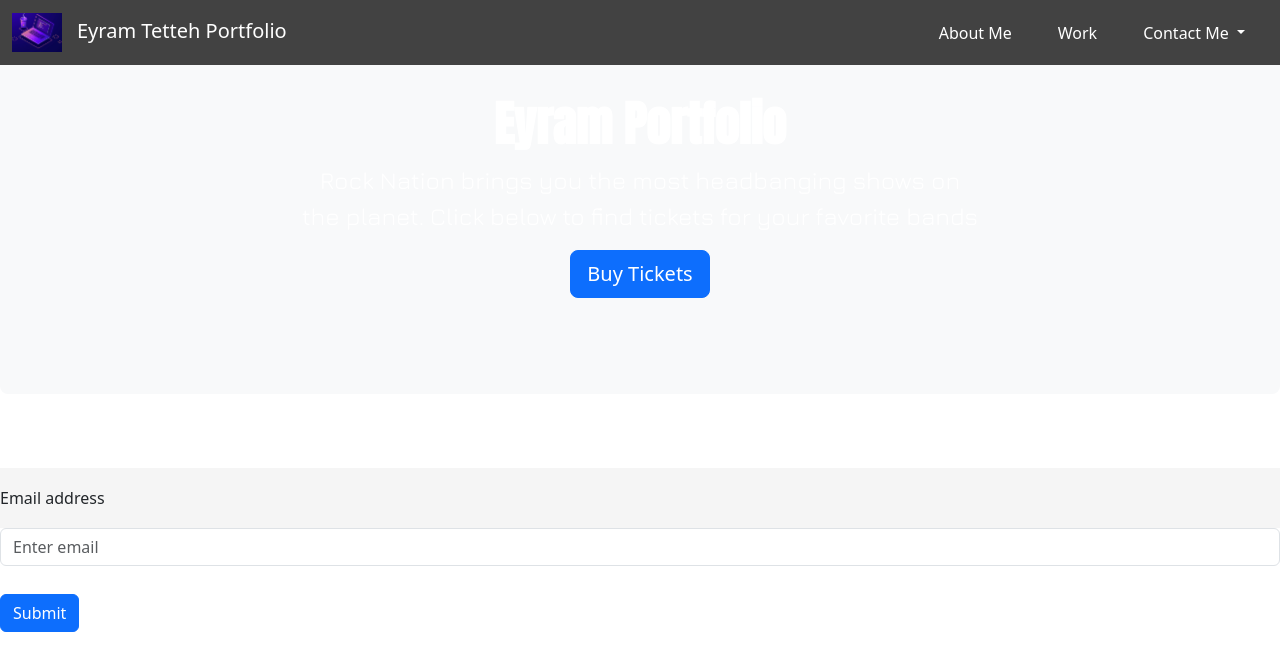
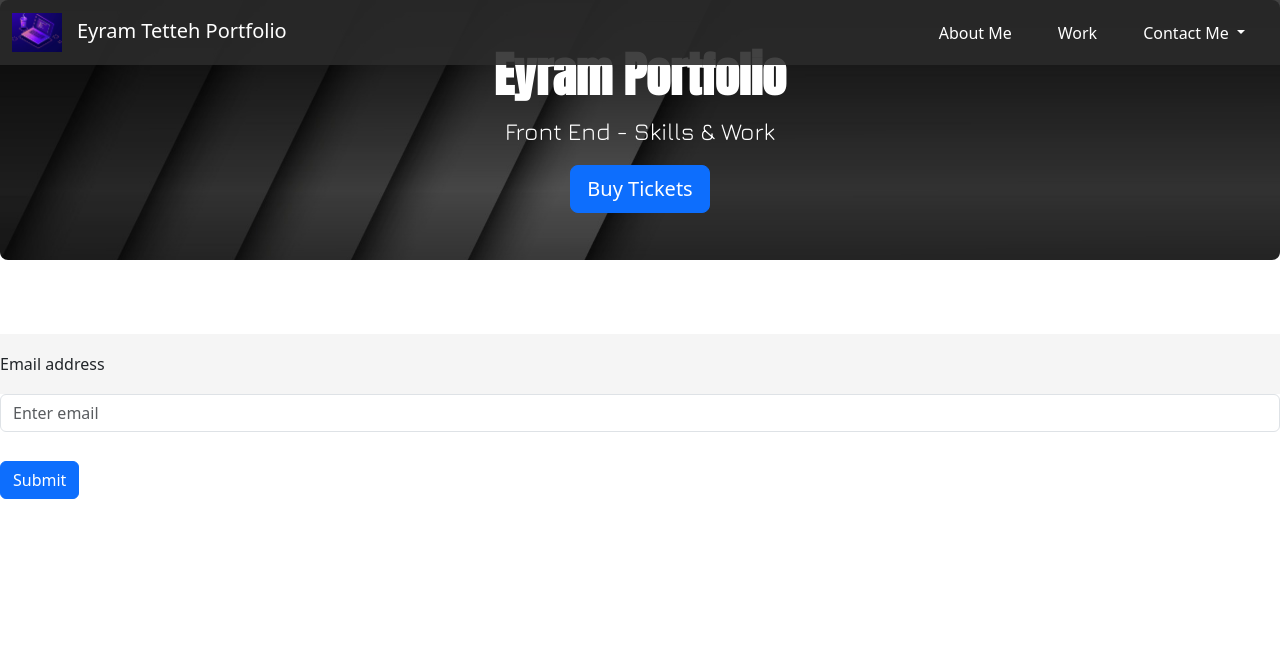
Before and after one commit to Quarshie30/PortfolioBootstrap, a plain HTML site: page index.html in a window 1280 px wide. Drawn offline with nearby package versions, Linux system fonts and the light colour scheme.

Commit message:
Heading added with background image and text, button to be added to take users directly to work and skills section

```diff
--- a/css/index.css
+++ b/css/index.css
@@ -54,14 +54,14 @@ p {
   background-image: url(../images/Jumbo-bkgrnd.jpeg);
   background-size: cover;
   background-repeat: no-repeat;
-  height: calc(100vh - 25px);
+  height: calc(75vh - 340px);
   display: flex;
   align-items: center;
   justify-content: center;
 }
 
-/* Jumbotron copy */
-.jumboCopy {
+/* Jumbo-bkgrnd2 */
+.Jumbo-bkgrnd2 {
   width: 70%;
   min-width: 500px;
   max-width: 700px;
--- a/index.html
+++ b/index.html
@@ -49,11 +49,10 @@
   </nav>
   <!-- End navigation bar -->
 <!-- Jumbotron -->
-  <div class="p-5 mb-4 bg-body-tertiary rounded-3 rockBackground">
-    <div class="container-fluid py-5 jumboCopy">
+  <div class="p-5 mb-4 bg-body-tertiary rounded-3 Jumbo-bkgrnd">
+    <div class="container-fluid py-5 Jumbo-bkgrnd2">
       <h1 class="display-5 fw-bold">Eyram Portfolio</h1>
-      <p class="col-md-12 fs-4">Rock Nation brings you the most headbanging shows on the planet. Click below to find tickets for
-        your favorite bands</p>
+      <p class="col-md-12 fs-4">Front End - Skills & Work</p>
       <button class="btn btn-primary btn-lg" type="button">Buy Tickets</button>
     </div>
   </div>
```
